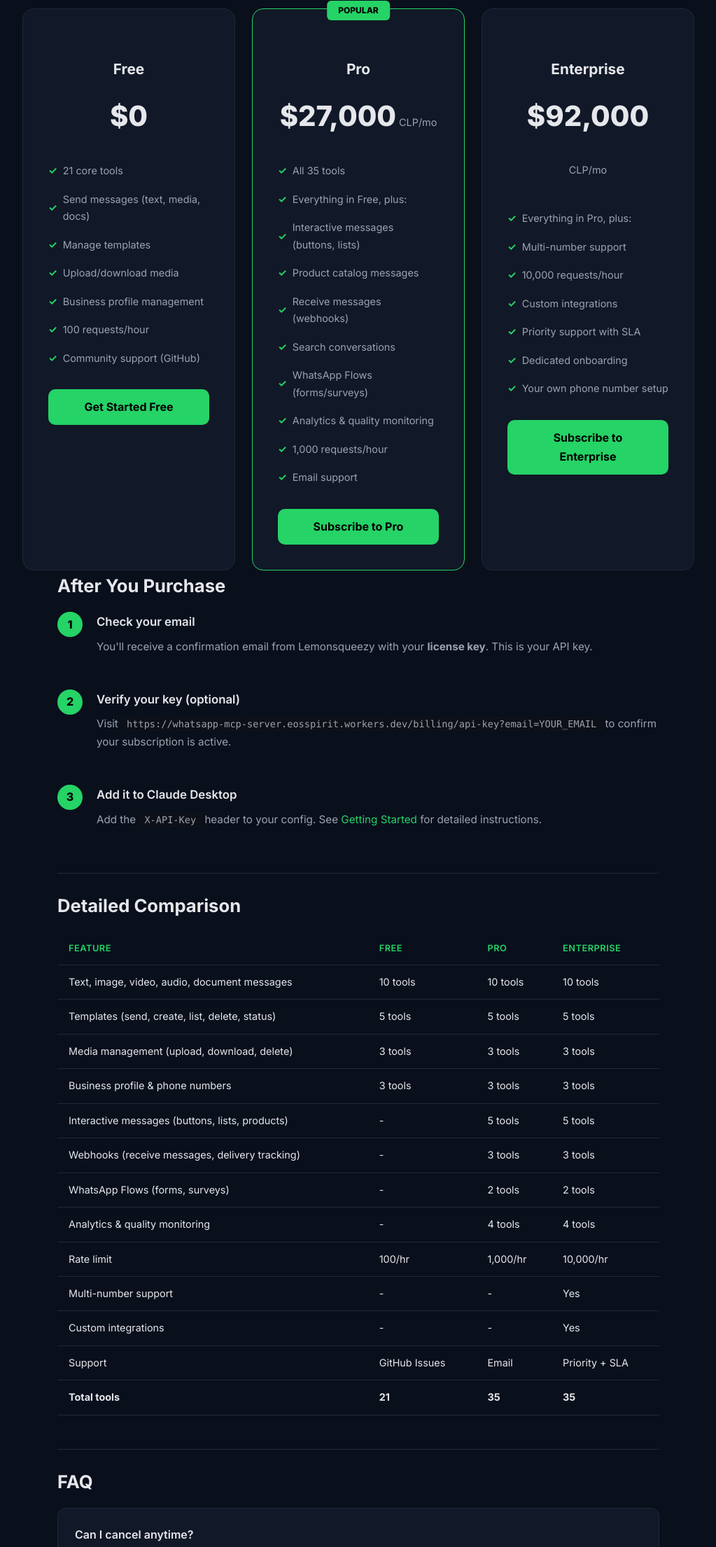
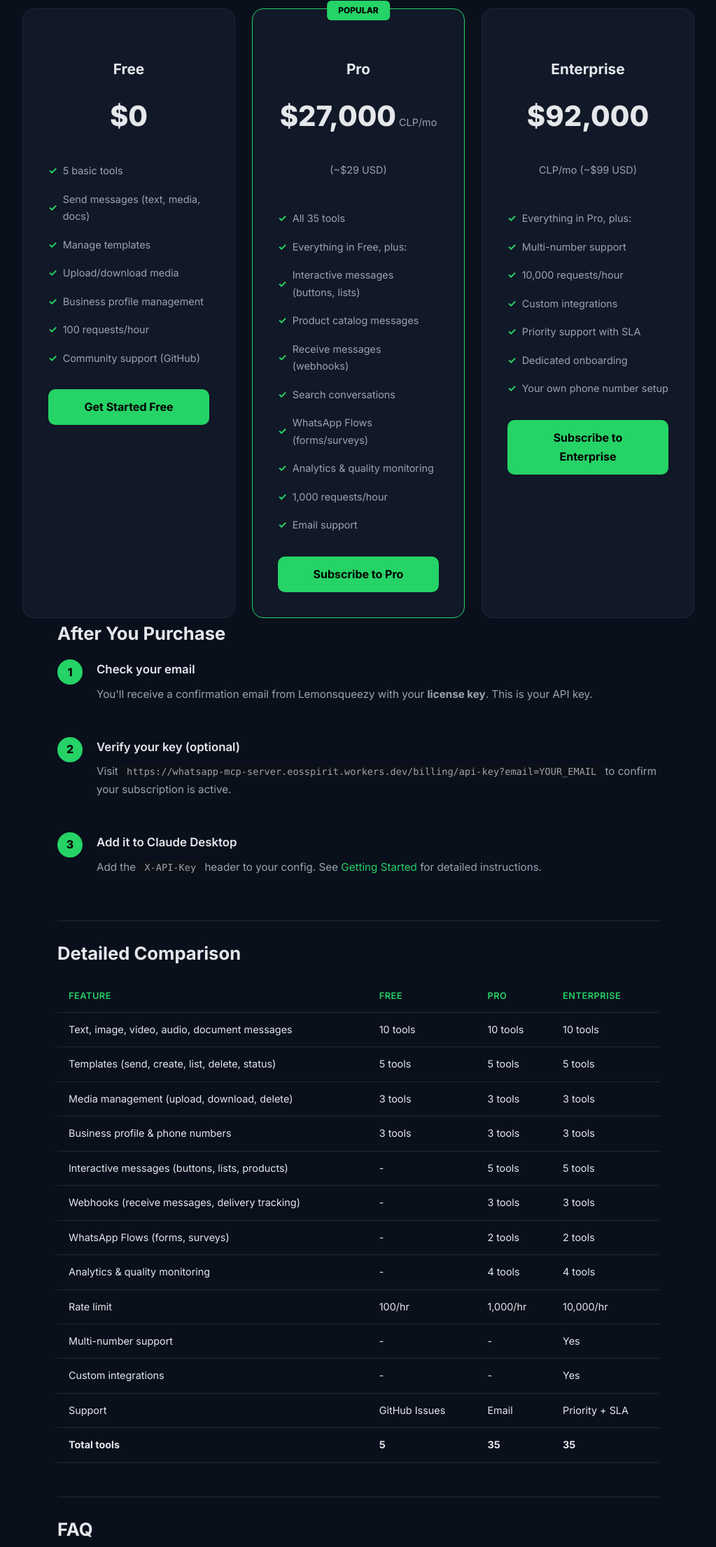
Before and after one commit to spirit122/whatsapp-mcp-server, a website: page docs/pricing.html in a window 1280 px wide. Shown: the part 315-2525 px from the top of the page at 70% size, without its empty margins (128-1151 px from the left). Drawn offline with Linux system fonts and the light colour scheme.

Commit message:
Fix free tier count (5 not 21) and add USD pricing globally
- All docs pages now consistently say 5 free tools (was incorrectly 21)
- Added USD equivalent next to CLP prices everywhere
- Pro: $27,000 CLP/mo (~$29 USD)
- Enterprise: $92,000 CLP/mo (~$99 USD)

Co-Authored-By: Claude Opus 4.6 (1M context) <noreply@anthropic.com>

```diff
--- a/docs/pricing.html
+++ b/docs/pricing.html
@@ -36,7 +36,7 @@
         <h3>Free</h3>
         <div class="price">$0</div>
         <ul>
-          <li>21 core tools</li>
+          <li>5 basic tools</li>
           <li>Send messages (text, media, docs)</li>
           <li>Manage templates</li>
           <li>Upload/download media</li>
@@ -50,7 +50,7 @@
       <!-- Pro -->
       <div class="price-card popular">
         <h3>Pro</h3>
-        <div class="price">$27,000<span> CLP/mo</span></div>
+        <div class="price">$27,000<span> CLP/mo (~$29 USD)</span></div>
         <ul>
           <li>All 35 tools</li>
           <li>Everything in Free, plus:</li>
@@ -69,7 +69,7 @@
       <!-- Enterprise -->
       <div class="price-card">
         <h3>Enterprise</h3>
-        <div class="price">$92,000<span> CLP/mo</span></div>
+        <div class="price">$92,000<span> CLP/mo (~$99 USD)</span></div>
         <ul>
           <li>Everything in Pro, plus:</li>
           <li>Multi-number support</li>
@@ -136,7 +136,7 @@
           <tr><td>Multi-number support</td><td>-</td><td>-</td><td>Yes</td></tr>
           <tr><td>Custom integrations</td><td>-</td><td>-</td><td>Yes</td></tr>
           <tr><td>Support</td><td>GitHub Issues</td><td>Email</td><td>Priority + SLA</td></tr>
-          <tr><td><strong>Total tools</strong></td><td><strong>21</strong></td><td><strong>35</strong></td><td><strong>35</strong></td></tr>
+          <tr><td><strong>Total tools</strong></td><td><strong>5</strong></td><td><strong>35</strong></td><td><strong>35</strong></td></tr>
         </tbody>
       </table>
 
@@ -165,7 +165,7 @@
 
       <div class="card">
         <h4>Is there a free trial for Pro?</h4>
-        <p>The free tier with 21 tools serves as your trial. Upgrade when you need webhooks, analytics, or interactive messages.</p>
+        <p>The free tier with 5 tools serves as your trial. Upgrade when you need webhooks, analytics, or interactive messages.</p>
       </div>
 
       <div class="card">
```
Also changed, not shown: docs/getting-started.html (+2 -2 lines), docs/index.html (+2 -2 lines).
